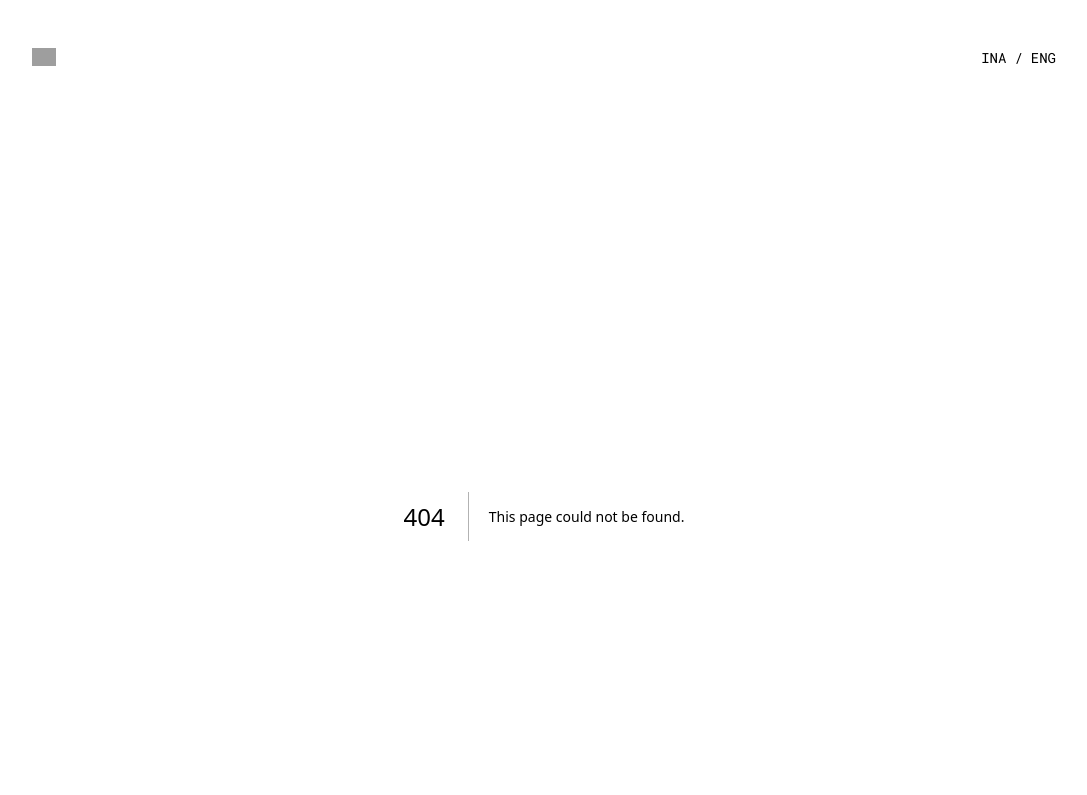
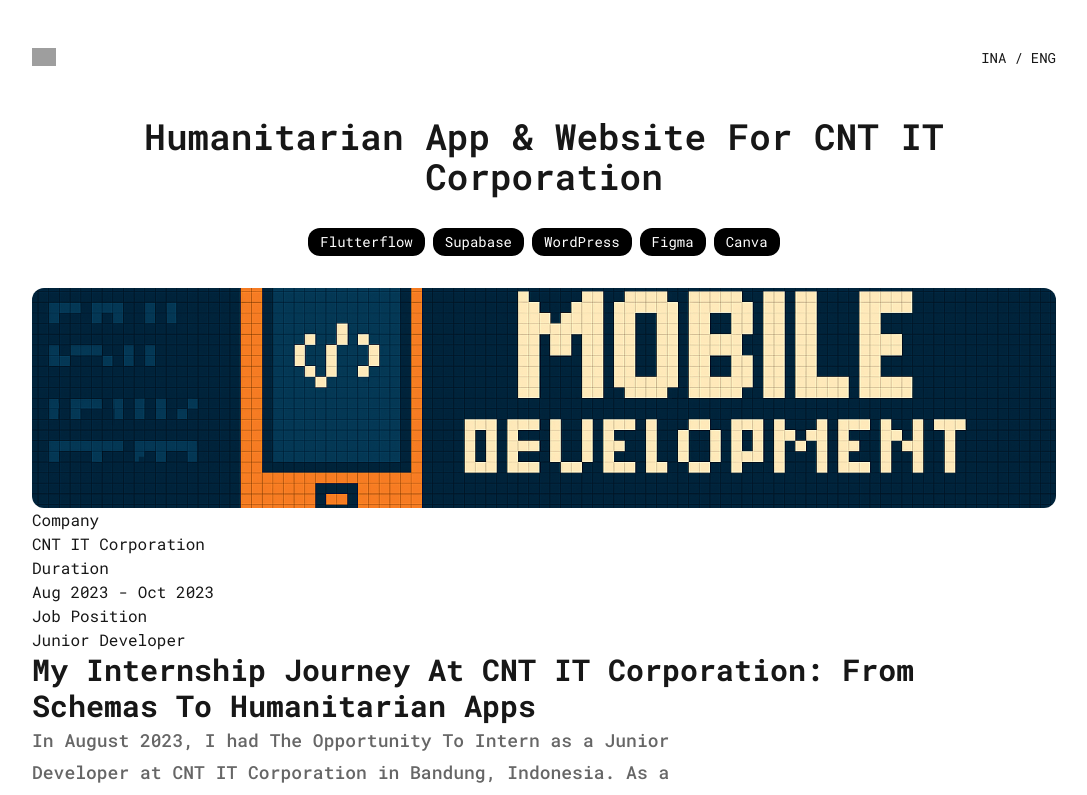
Before and after one commit to NerdyCo/my-portfolio, a Next.js app: page /workspace/hoax-detection-system-using-machine-learning in a window 1280 px wide. Before the commit this address had no page. Shown: the top 795 px of the page, without its empty margins (96-1183 px from the left). Built offline with nearby package versions, Linux system fonts and the light colour scheme; grey boxes are pictures that could not be loaded.

Commit message:
change url (folder) name

```diff
--- a/app/(root)/page.tsx
+++ b/app/(root)/page.tsx
@@ -20,7 +20,7 @@
 
   const handleExploreClick = () => {
     animateCurtain(() => {
-      router.push("/portfolio");
+      router.push("/workspace");
     });
   };
 
@@ -39,7 +39,7 @@
 
         <button
           onClick={handleExploreClick}
-          className="mt-16 border border-foreground py-2 px-9 text-sm font-medium uppercase tracking-widest transition-colors duration-300 hover:bg-foreground hover:text-background md:mt-24"
+          className="mt-16 border border-foreground py-2 px-9 text-sm font-medium uppercase tracking-widest transition-colors duration-300 hover:bg-foreground hover:text-background md:mt-24 hover:cursor-pointer"
         >
           Explore
         </button>
--- a/app/portfolio/[slug]/page.tsx
+++ /dev/null
@@ -1,104 +0,0 @@
-import Image from "next/image";
-import React from "react";
-import SuggestionCard from "@/components/SuggestionCard";
-import PortableTextRenderer from "@/components/PortableTextRenderer";
-
-const page = () => {
-  const mySanityContent = [
-    {
-      _key: "abc1",
-      _type: "block",
-      style: "h1",
-      children: [
-        {
-          _key: "1",
-          _type: "span",
-          text: "Artificial Intelligence (AI) has come a long way",
-        },
-      ],
-    },
-    {
-      _key: "abc2",
-      _type: "block",
-      style: "normal",
-      children: [
-        {
-          _key: "2",
-          _type: "span",
-          text: "— but now, it's not just about smart speakers or chess bots. In 2025, ",
-        },
-        {
-          _key: "3",
-          _type: "span",
-          text: "AI Agents",
-          marks: ["strong"],
-        },
-        {
-          _key: "4",
-          _type: "span",
-          text: " are making waves by becoming everyday assistants inside our favorite apps. From chat apps to shopping platforms, these tiny virtual brains are transforming how we interact with software. Let’s dive into how this works and why it’s such a big deal.",
-        },
-      ],
-    },
-  ];
-
-  return (
-    <main className="px-8 my-10 flex flex-col gap-8">
-      <div>
-        <section className="flex flex-col gap-8">
-          <Image
-            height={500}
-            width={500}
-            src={"/images/js.png"}
-            alt="Banner"
-            className="rounded-3xl object-cover object-center responsive-image"
-          />
-          <h1 className="text-2xl md:text-5xl font-bold text-black/80">
-            Hoax Detection System Using Machine Learning
-          </h1>
-        </section>
-        <section>
-          <div className="my-7 md:mb-16 px-1 flex flex-row items-center justify-between md:justify-start md:gap-6">
-            <div className="flex flex-row gap-3 mt-1">
-              <Image
-                height={48}
-                width={48}
-                src={"/images/avatar.jpg"}
-                alt="Profile Picture"
-                className="rounded-full object-cover object-center"
-              />
-              <div className="flex flex-col gap-0.5 justify-center">
-                <h6 className="text-sm md:text-base font-semibold text-black/55">
-                  Thesis
-                </h6>
-                <p className="text-xs md:text-sm font-semibold text-black/40">
-                  Junior Dev
-                </p>
-              </div>
-            </div>
-            <div>
-              <p className="text-xs font-semibold text-black/40">
-                Feb - Mar, 2019
-              </p>
-            </div>
-          </div>
-          <div className="my-7">
-            {/* Mengganti MarkDownRenderer dengan komponen baru */}
-            <PortableTextRenderer content={mySanityContent} />
-          </div>
-        </section>
-      </div>
-      <div className="bg-gray-300/30 p-4 rounded-lg">
-        <h3 className="text-xl md:text-3xl font-bold mt-1 mb-8">
-          Other Projects
-        </h3>
-        <div className="flex flex-col gap-5">
-          <SuggestionCard />
-          <SuggestionCard />
-        </div>
-      </div>
-    </main>
-  );
-};
-
-export default page;
--- /dev/null
+++ b/app/workspace/[slug]/page.tsx
@@ -0,0 +1,156 @@
+"use client";
+
+import Image from "next/image";
+import PortableTextRenderer from "@/components/PortableTextRenderer";
+import SuggestionCard from "@/components/SuggestionCard";
+
+const page = () => {
+  const hardcodedProjectData = {
+    _id: "example-project",
+    title: "Humanitarian App & Website For CNT IT Corporation",
+    slug: "humanitarian-app-website-for-cnt-it-corporation",
+    startDate: "2023-08-01",
+    endDate: "2023-10-31",
+    tags: ["Flutterflow", "Supabase", "WordPress", "Figma", "Canva"],
+    companyName: "CNT IT Corporation",
+    jobPosition: "Junior Developer",
+    imageBanner: {
+      asset: {
+        _ref: "image-placeholder-12345",
+      },
+    },
+    content: [
+      {
+        _key: "block-1",
+        _type: "block",
+        style: "h2",
+        children: [
+          {
+            _key: "span-1",
+            _type: "span",
+            text: "My Internship Journey At CNT IT Corporation: From Schemas To Humanitarian Apps",
+          },
+        ],
+      },
+      {
+        _key: "block-2",
+        _type: "block",
+        style: "normal",
+        children: [
+          {
+            _key: "span-2",
+            _type: "span",
+            text: "In August 2023, I had The Opportunity To Intern as a Junior Developer at CNT IT Corporation in Bandung, Indonesia. As a Computer Science Student Deeply Passionate about Backend Development And Real-World Impact, This Internship Was More Than Just A Learning Experience - It Has A Chance To Contribute Meaningfully To Something Bigger.",
+          },
+        ],
+      },
+      {
+        _key: "block-3",
+        _type: "block",
+        style: "h2",
+        children: [
+          {
+            _key: "span-3",
+            _type: "span",
+            text: "Building Tech With Purpose: A Humanitarian Mobile App",
+          },
+        ],
+      },
+      {
+        _key: "block-4",
+        _type: "block",
+        style: "normal",
+        children: [
+          {
+            _key: "span-4",
+            _type: "span",
+            text: "One Of My Main Responsibilities Was To Help Develop A Mobile Application For Humanitarian Services. This Wasn't Just Another CRUD App, The Real Aim Is To Create A Platform That Connects People In Need With The Right Help. I Used Flutterflow, A Visual App Builder Based On Flutter, To Build And Prototype The Android App Efficiently. It Was My First Time Using Flutterflow, But Thanks To Its Intuitive Interface And Component System, I Quickly Got The Hang of It. Just Shout Out To Me For My Knowledge About Test Driven Development, So Here I Am.",
+          },
+        ],
+      },
+    ],
+  };
+
+  const {
+    title,
+    startDate,
+    endDate,
+    tags,
+    companyName,
+    jobPosition,
+    imageBanner,
+    content,
+  } = hardcodedProjectData;
+
+  const formatDate = (dateString: string): string => {
+    if (!dateString) return "";
+    const date = new Date(dateString);
+    const options: Intl.DateTimeFormatOptions = {
+      month: "short",
+      year: "numeric",
+    };
+    return date.toLocaleDateString("en-US", options);
+  };
+
+  return (
+    <main>
+      <section>
+        <h1 className="text-4xl font-semibold text-center">{title}</h1>
+        <div className="flex flex-wrap gap-2 my-8 justify-center items-center">
+          {tags.map((tag) => (
+            <span
+              key={tag}
+              className="py-1 px-3 bg-black text-sm text-white rounded-xl text-center"
+            >
+              {tag}
+            </span>
+          ))}
+        </div>
+        <div className="">
+          <Image
+            src="/images/mobile.png"
+            alt="Banner"
+            width={400}
+            height={400}
+            className="rounded-xl h-[220px] w-full cover object-cover"
+          />
+        </div>
+      </section>
+
+      <section>
+        <div className="">
+          <div className="">
+            <p className="">Company</p>
+            <h6 className="">{companyName}</h6>
+          </div>
+          <div className="">
+            <p className="">Duration</p>
+            <p className="">
+              {formatDate(startDate)} - {formatDate(endDate)}
+            </p>
+          </div>
+          <div className="">
+            <p className="">Job Position</p>
+            <p className="">{jobPosition}</p>
+          </div>
+        </div>
+        <div className="">
+          <PortableTextRenderer content={content} />
+        </div>
+      </section>
+
+      <section className="">
+        <div className="">
+          <h3 className="">Other Projects</h3>
+          <div className="">
+            <SuggestionCard />
+            <SuggestionCard />
+            <SuggestionCard />
+          </div>
+        </div>
+      </section>
+    </main>
+  );
+};
+
+export default page;
--- a/app/portfolio/page.tsx
+++ b/app/workspace/page.tsx
@@ -71,7 +71,7 @@
 
       <main className="mx-auto flex w-full max-w-7xl flex-col mb-10 lg:mb-16">
         <section className="mb-6 lg:mb-12">
-          <h4 className="text-black/60 text-xs md:text-sm lg:text-base font-semibold mb-2">
+          <h4 className="text-gray-500 text-xs md:text-sm lg:text-base font-semibold mb-2">
             What I've done as
           </h4>
           <h1 className="text-black text-3xl font-bold uppercase md:text-4xl lg:text-5xl">
@@ -97,14 +97,14 @@
               </h2>
             </div>
             <div className="flex flex-col gap-5">
-              <p className="text-sm leading-relaxed text-gray-600 md:text-base">
+              <p className="text-sm leading-relaxed text-gray-500 md:text-base">
                 Created a Chromium extension to detect misinformation on
                 Platform X, integrating GPT-based LLM for automated
                 fact-checking.
               </p>
               <Link
                 className="self-start border bg-white px-5 py-2 text-xs font-medium uppercase tracking-wider text-black transition-colors duration-200 hover:bg-black hover:text-white lg:px-7 lg:py-3 lg:text-sm"
-                href={"/portfolio/hoax-detection-system-using-machine-learning"}
+                href={"/workspace/hoax-detection-system-using-machine-learning"}
               >
                 VIEW DETAILS
               </Link>
--- a/components/SuggestionCard.tsx
+++ b/components/SuggestionCard.tsx
@@ -21,7 +21,7 @@
         >
           Desktop Archive Management for Cilandak District Office
         </Link>
-        <p className="text-xs md:text-sm text-black/40 font-bold">Java</p>
+        <p className="text-xs md:text-sm text-gray-500 font-bold">Java</p>
       </div>
     </div>
   );
```
Also changed, not shown: app/workspace/layout.tsx (renamed from app/portfolio/layout.tsx), app/workspace/styles.css (renamed from app/portfolio/styles.css).
